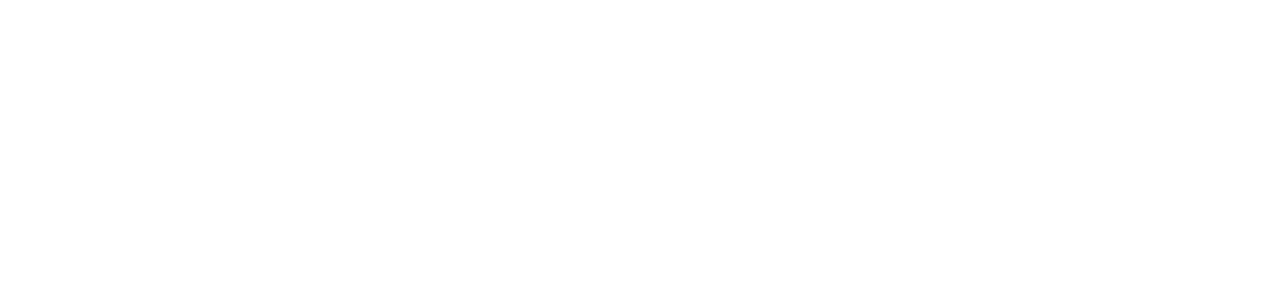
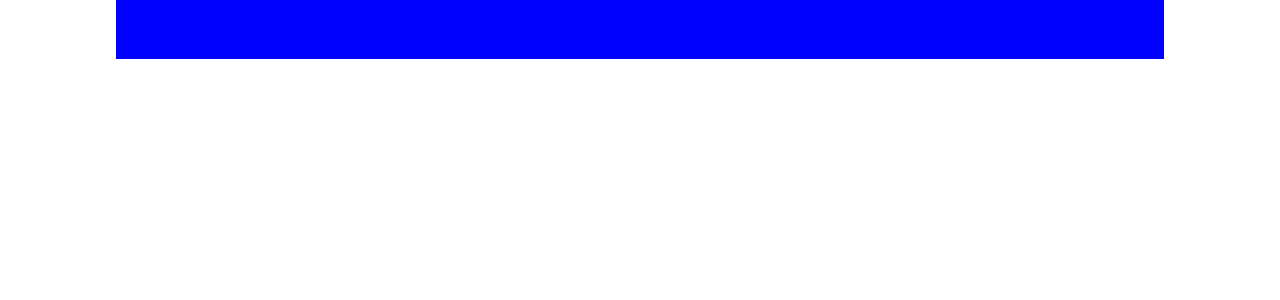
Before and after one commit to BaekSeoungJae/toss-clone, a React (Create React App) app: page / in a window 1280 px wide. Shown: the top 300 px of the page. Built offline with nearby package versions, Linux system fonts and the light colour scheme.

Commit message:
토스 페이지의 헤더구조 파악

```diff
--- a/src/pages/TossClone.jsx
+++ b/src/pages/TossClone.jsx
@@ -4,19 +4,37 @@
 const Container = styled.div`
   width: 100%;
   height: 200vh;
+  display: flex;
 `;
 
 const Header = styled.div`
   width: 100%;
   height: 59px;
   position: fixed;
+  display: flex;
+  align-items: center;
+  justify-content: center;
+  flex-direction: column;
   top: 0;
   left: 0;
   background-color: white;
   z-index: 10;
   border-bottom: 1px solid transparent;
-  transition: border-color 0.1s ease;
+  transition: border-color 0.2s ease;
   border-color: ${({ hasShadow }) => (hasShadow ? "#e6e6e6" : "transparent")};
+`;
+
+const HeaderWrap = styled.div`
+  width: 1140px;
+  height: 100%;
+  display: flex;
+  justify-content: center;
+`;
+
+const HeaderBox = styled.div`
+  width: 92%;
+  height: 100%;
+  background-color: blue;
 `;
 
 const TossClone = () => {
@@ -36,7 +54,11 @@
 
   return (
     <>
-      <Header hasShadow={hasShadow}></Header>
+      <Header hasShadow={hasShadow}>
+        <HeaderWrap>
+          <HeaderBox></HeaderBox>
+        </HeaderWrap>
+      </Header>
       <Container />
     </>
   );
```
